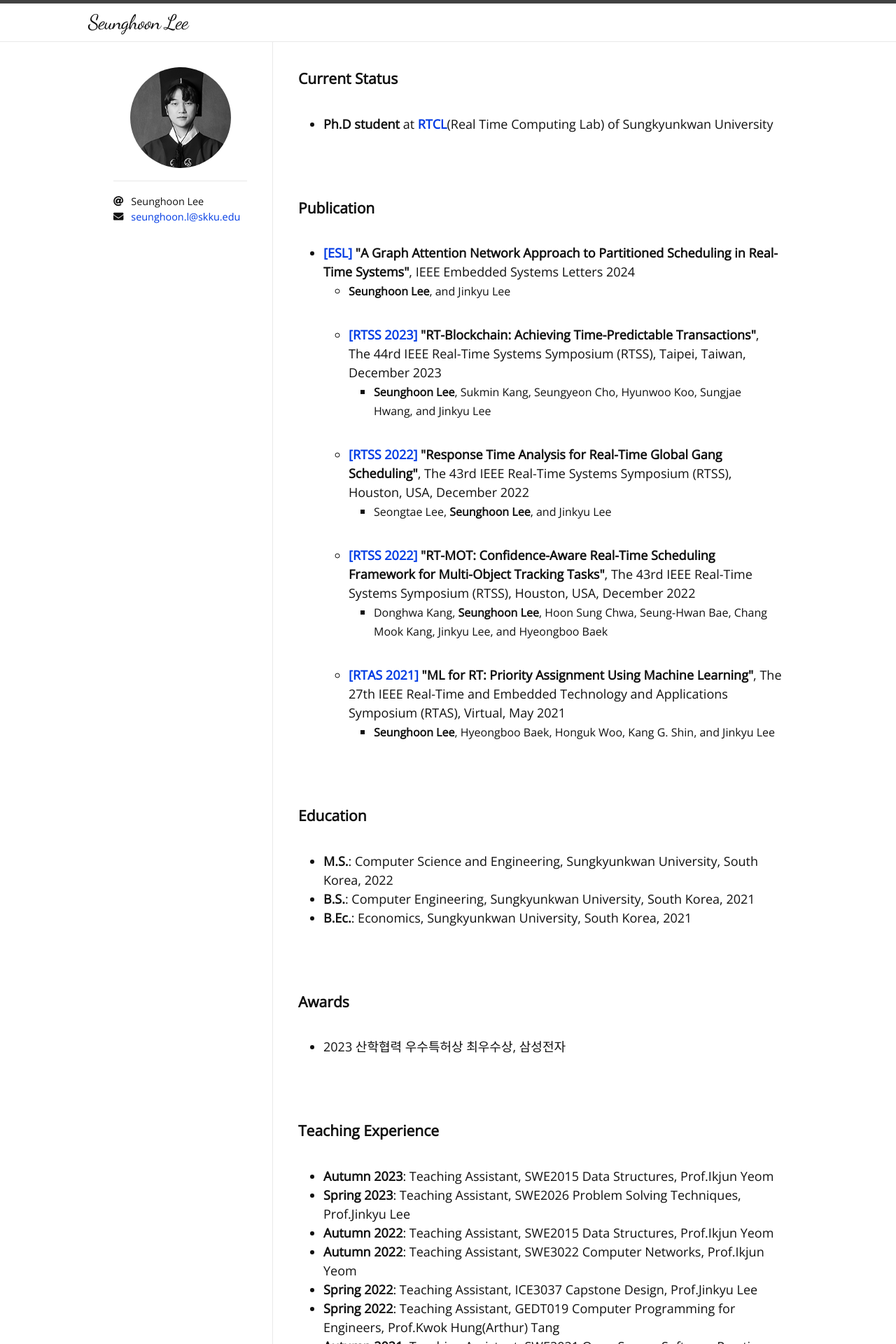
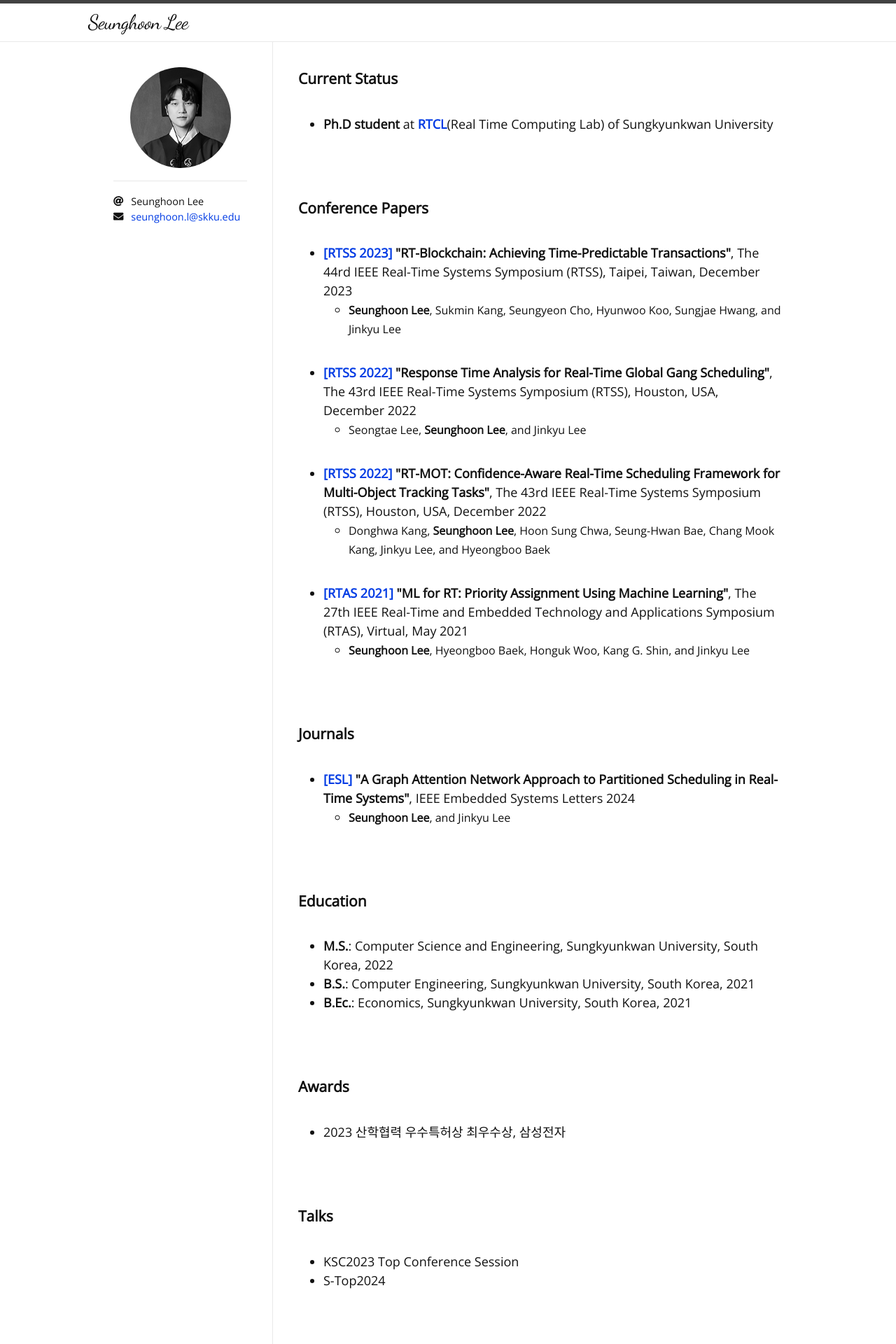
Before and after one commit to SeungHoon00/seunghoon00.github.io, a Jekyll site: the page built from index.html, in a window 1280 px wide. Shown: the top 1920 px of the page at 70% size. Built offline with Jekyll 4.4.1, drawn with Linux system fonts in a browser that asks for light colours; nearby versions of some CDN libraries; some web fonts are replaced; the list of posts is cut into pages by our own code.

Commit message:
Update home.html

```diff
--- a/_layouts/home.html
+++ b/_layouts/home.html
@@ -21,12 +21,7 @@ layout: default
   <br>
   <br>
   <section>
-    <h3>Publication</h3>
-    <ul>
-      <li><b><a href="https://ieeexplore.ieee.org/xpl/RecentIssue.jsp?punumber=4563995">[ESL]</a> "A Graph Attention Network Approach to Partitioned Scheduling in Real-Time Systems"</b>, IEEE Embedded Systems Letters 2024</li>
-      <ul>
-        <li><font size="3em"><b>Seunghoon Lee</b>, and Jinkyu Lee</font></li>
-      </ul>
+    <h3>Conference Papers</h3>
     <ul>
       <li><b><a href="http://2023.rtss.org/">[RTSS 2023]</a> "RT-Blockchain: Achieving Time-Predictable Transactions"</b>, The 44rd IEEE Real-Time Systems Symposium (RTSS), Taipei, Taiwan, December 2023</li>
       <ul>
@@ -49,6 +44,17 @@ layout: default
   <br>
   <br>
   <section>
+    <h3>Journals</h3>
+    <ul>
+      <li><b><a href="https://ieeexplore.ieee.org/xpl/RecentIssue.jsp?punumber=4563995">[ESL]</a> "A Graph Attention Network Approach to Partitioned Scheduling in Real-Time Systems"</b>, IEEE Embedded Systems Letters 2024</li>
+      <ul>
+        <li><font size="3em"><b>Seunghoon Lee</b>, and Jinkyu Lee</font></li>
+      </ul>
+
+  </section>
+  <br>
+  <br>
+  <section>
     <h3>Education</h3>
     <ul>
       <li><b>M.S.</b>: Computer Science and Engineering, Sungkyunkwan University, South Korea, 2022</li>
@@ -62,6 +68,15 @@ layout: default
     <h3>Awards</h3>
     <ul>
       <li>2023 산학협력 우수특허상 최우수상, 삼성전자</li>
+    </ul>
+  </section>
+  <br>
+  <br>
+  <section>
+    <h3>Talks</h3>
+    <ul>
+      <li>KSC2023 Top Conference Session</li>
+      <li>S-Top2024</li>
     </ul>
   </section>
   <br>
```
